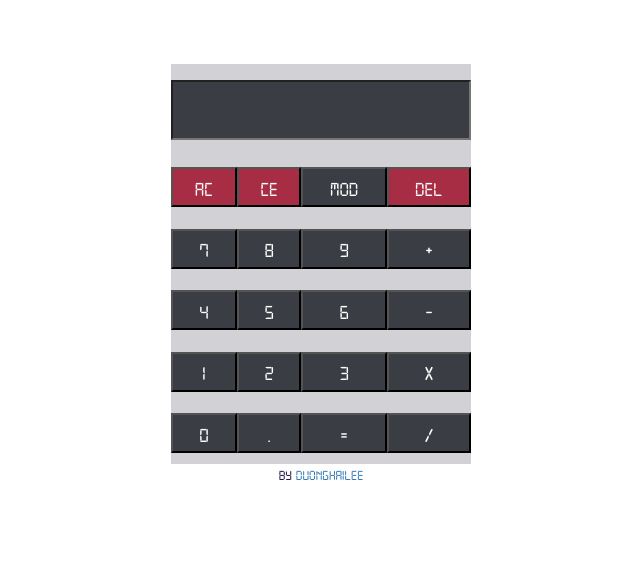
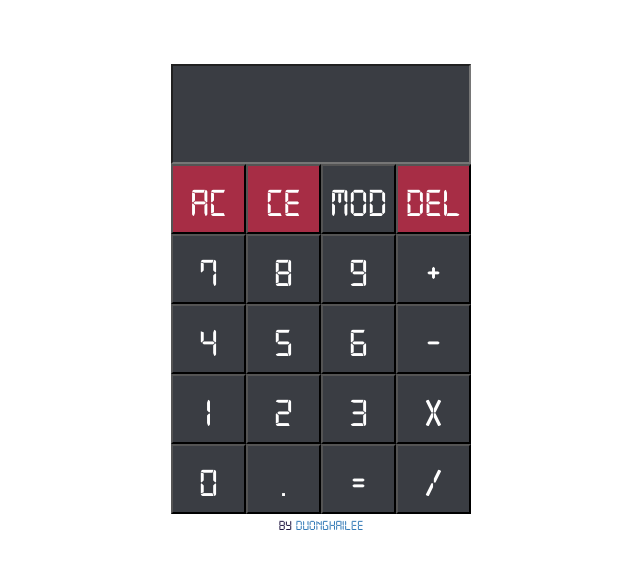
Before and after one commit to Duonghailee/Pomodoro_clock, a plain HTML site: page index.html in a window 1280 px wide. Shown: the whole page, without its empty margins (319-959 px from the left). Drawn offline with nearby package versions, Linux system fonts and the light colour scheme.

Commit message:
fixed button width

```diff
--- a/index.html
+++ b/index.html
@@ -34,7 +34,7 @@
 
 
             <tr>
-                <td colspan=5 id="input"><input id="in" style="color:#ffffff ; font-size: 250%; height:60px;" type="text"></td>
+                <td colspan=5 id="input"><input id="in" style="color:#ffffff ;" type="text"></td>
 
             </tr>
 
--- a/style.css
+++ b/style.css
@@ -5,10 +5,15 @@
 
 html,
 body {
-    color: #1F1641;
     /* background-color: rgb(146, 196, 27);*/
     width: 100%;
     font-family: 'digital';
+    color: #1F1641;
+}
+
+td {
+    width: 25%;
+    color: #ffffff;
 }
 
 .tb {
@@ -19,11 +24,21 @@ body {
     background-color: rgb(210, 209, 214);
 }
 
-input,
 button {
+    display: block;
     width: 100%;
-    height: 40px;
-    font-size: 20px;
+    height: 70px;
+    font-size: 40px;
     background-color: rgb(58, 61, 67);
-    color: #ffffff;
 }
+
+#input {
+    width: 100%;
+}
+
+#in {
+    width: 100%;
+    height: 100px;
+    font-size: 300%;
+    background-color: rgb(58, 61, 67);
+}
```
